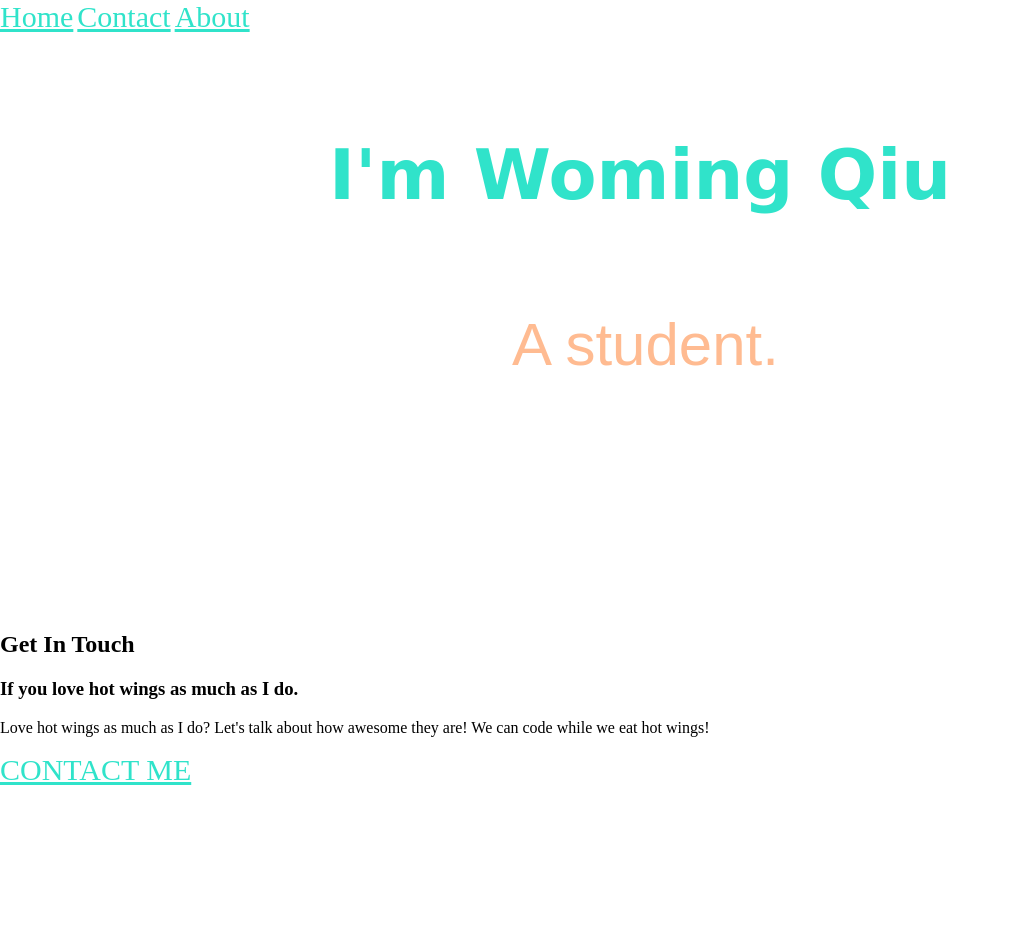
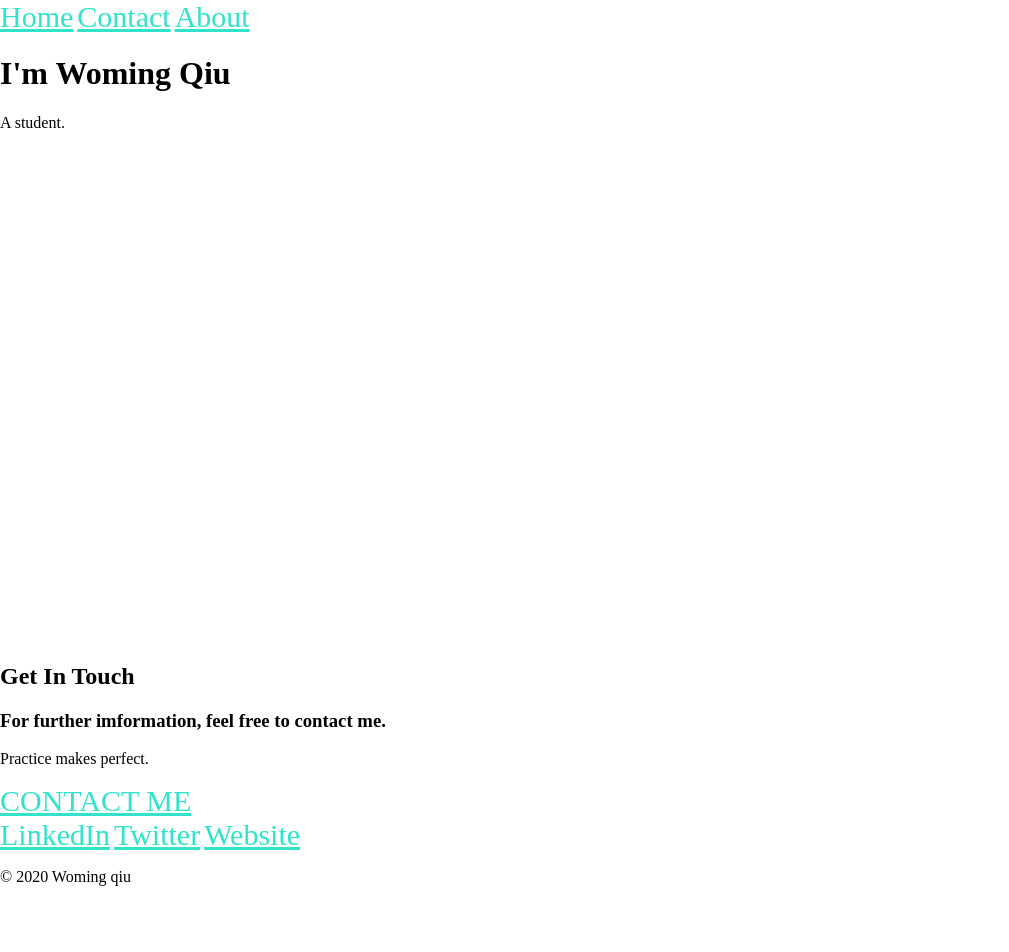
Before and after one commit to woming98/personal-site, a plain HTML site: page index.html in a window 1280 px wide. Shown: the top 952 px of the page, without its empty margins (0-1009 px from the left). Drawn offline with Linux system fonts and the light colour scheme.

Commit message:
Add files via upload

```diff
--- a/index.html
+++ b/index.html
@@ -9,6 +9,8 @@
 </head>
 
 <body>
+<div>
+
 
   <div class=<div class="topnav">
     <a class="active" href="#home">Home</a>
@@ -16,8 +18,8 @@
     <a href="#about">About</a>
   </div>
 
-  <h1 id="name">I'm Woming Qiu</h1>
-  <p id="description">
+  <h1 class="name">I'm Woming Qiu</h1>
+  <p class="description">
     A student.
   </p>
   </div>
@@ -55,11 +57,18 @@
     </p>
   </div>
   <div class="contact-me">
-      <h2>Get In Touch</h2>
-      <h3>If you love hot wings as much as I do.</h3>
-      <p class="contact-message">Love hot wings as much as I do? Let's talk about how awesome they are! We can code while we eat hot wings!</p>
-      <a class="btn" href="mailto:ilove@hotwings.com">CONTACT ME</a>
-    </div>
+    <h2 class="footer-title">Get In Touch</h2>
+    <h3>For further imformation, feel free to contact me.</h3>
+    <p class="contact-message">Practice makes perfect.</p>
+    <a class="btn" href="mailto:ilove@hotwings.com">CONTACT ME</a>
+  </div>
+</div>
+  <div class="bottom-container">
+    <a class="footer-link" href="https://www.linkedin.com/in/angela-yu-963a584b/">LinkedIn</a>
+    <a class="footer-link" href="https://twitter.com/yu_angela">Twitter</a>
+    <a class="footer-link" href="https://www.appbrewery.co/">Website</a>
+    <p class="copyright">© 2020 Woming qiu</p>
+  </div>
 </body>
 
 </html>
```
